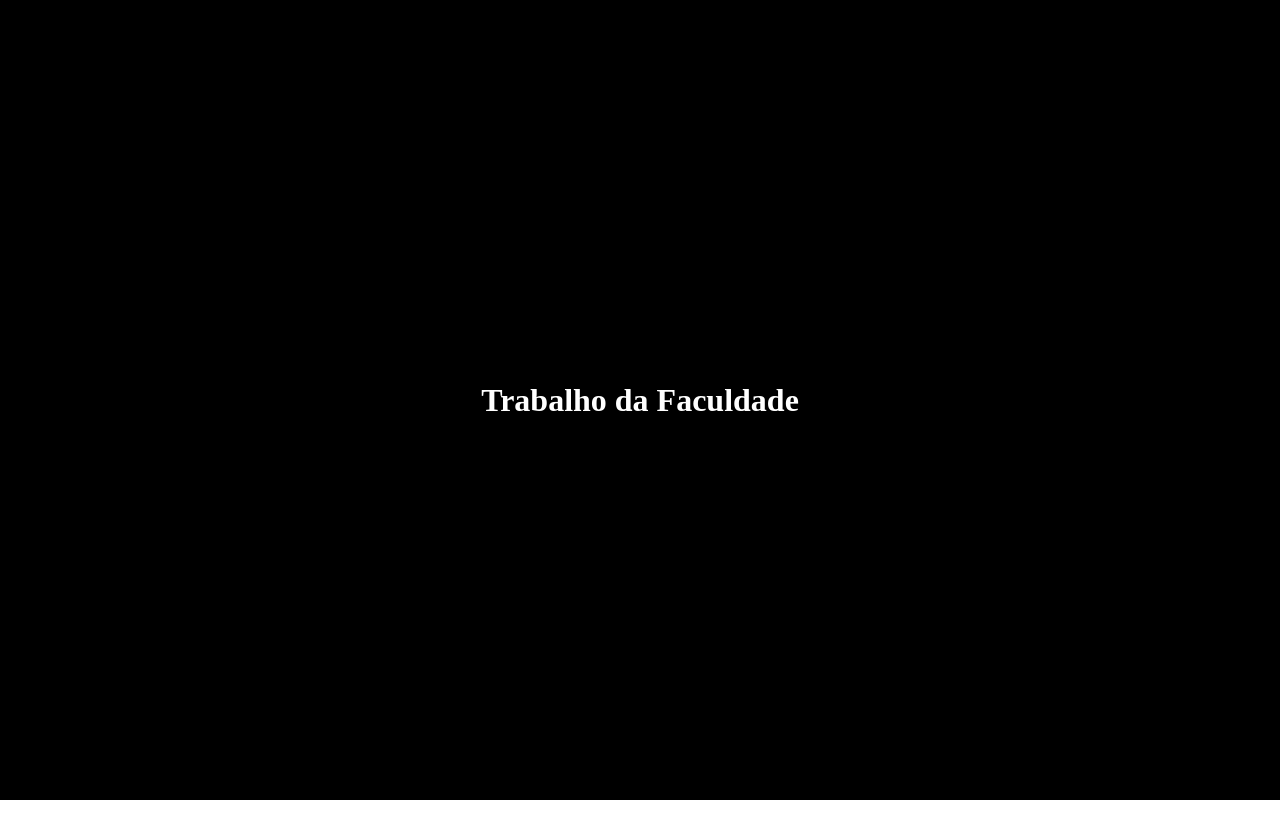
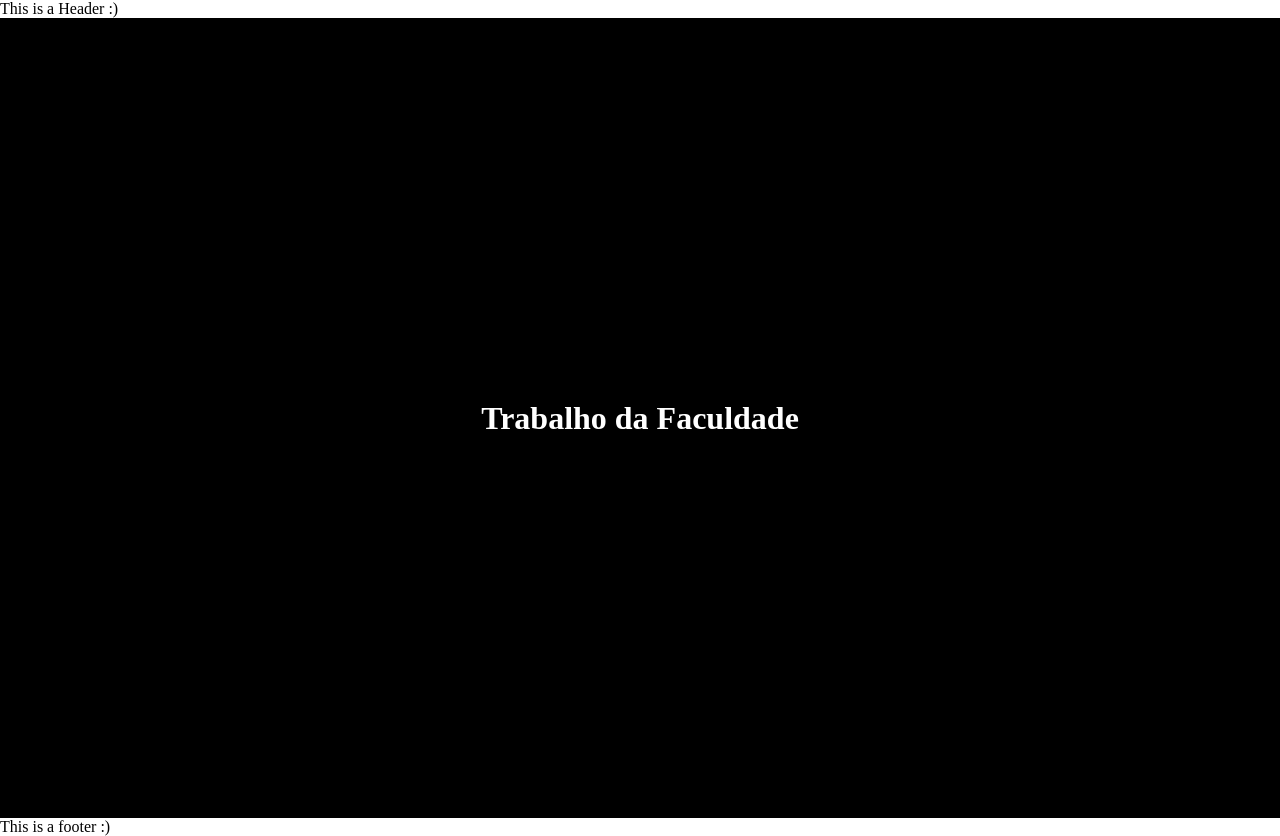
Before and after one commit to PauloVictorMateus/Facul_Trab, a plain HTML site: page index.html in a window 1280 px wide. Before the commit the page ends 800 px from the top, so only its background shows below. Drawn offline with Linux system fonts and the light colour scheme.

Commit message:
feat: add header and footer

```diff
--- a/index.html
+++ b/index.html
@@ -8,8 +8,12 @@
     <title>Trab_Facul</title>
   </head>
   <body>
+    <header>This is a Header :)</header>
     <main>
       <h1>Trabalho da Faculdade</h1>
     </main>
+    <footer>
+      <p>This is a footer :)</p>
+    </footer>
   </body>
 </html>
```
